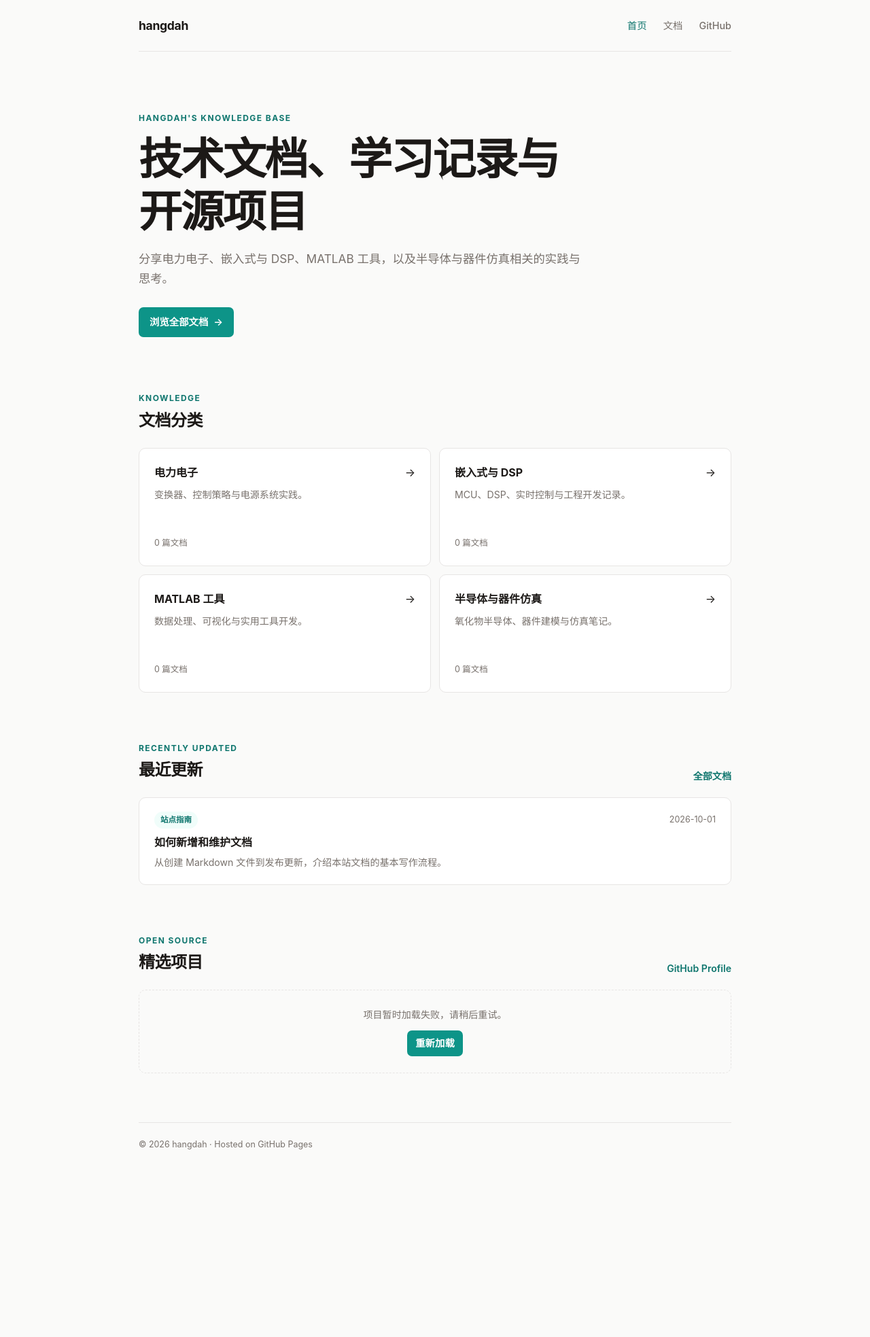
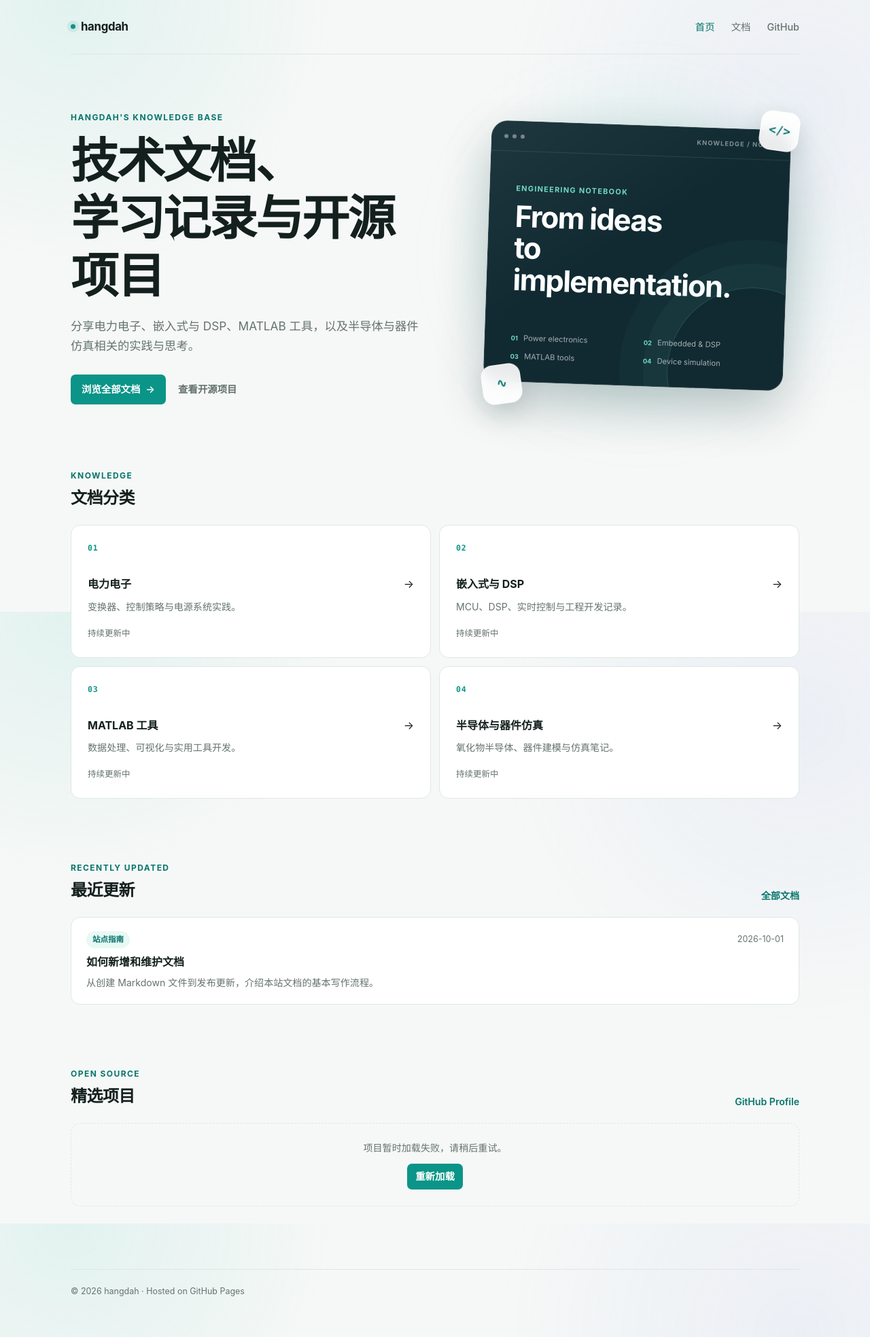
Before and after one commit to hangdah/hangdah.github.io, a Jekyll site: the page built from index.html, in a window 1280 px wide. Shown: the whole page at 68% size. Built offline with Jekyll 4.4.1, drawn with Linux system fonts in a browser that asks for light colours; before the commit the page ends 1751 px from its top, so only the background shows below that.

Commit message:
修改了美观

```diff
--- a/index.html
+++ b/index.html
@@ -4,12 +4,37 @@ title: 首页
 ---
 
 <section class="hero">
-  <p class="eyebrow">hangdah's knowledge base</p>
-  <h1>技术文档、学习记录与开源项目</h1>
-  <p class="hero-description">
-    分享电力电子、嵌入式与 DSP、MATLAB 工具，以及半导体与器件仿真相关的实践与思考。
-  </p>
-  <a class="primary-link" href="{{ '/docs/' | relative_url }}">浏览全部文档 <span aria-hidden="true">→</span></a>
+  <div class="hero-copy">
+    <p class="eyebrow">hangdah's knowledge base</p>
+    <h1>技术文档、<br />学习记录与开源项目</h1>
+    <p class="hero-description">
+      分享电力电子、嵌入式与 DSP、MATLAB 工具，以及半导体与器件仿真相关的实践与思考。
+    </p>
+    <div class="hero-actions">
+      <a class="primary-link" href="{{ '/docs/' | relative_url }}">浏览全部文档 <span aria-hidden="true">→</span></a>
+      <a class="secondary-link" href="#projects-title">查看开源项目</a>
+    </div>
+  </div>
+
+  <div class="hero-visual" aria-hidden="true">
+    <div class="visual-glow"></div>
+    <div class="knowledge-panel">
+      <div class="panel-bar">
+        <span></span><span></span><span></span>
+        <strong>KNOWLEDGE / NOTES</strong>
+      </div>
+      <p class="panel-label">Engineering notebook</p>
+      <p class="panel-title">From ideas<br />to implementation.</p>
+      <div class="panel-topics">
+        <span><b>01</b> Power electronics</span>
+        <span><b>02</b> Embedded &amp; DSP</span>
+        <span><b>03</b> MATLAB tools</span>
+        <span><b>04</b> Device simulation</span>
+      </div>
+    </div>
+    <span class="visual-badge badge-code">&lt;/&gt;</span>
+    <span class="visual-badge badge-signal">∿</span>
+  </div>
 </section>
 
 <section class="section" aria-labelledby="categories-title">
@@ -25,12 +50,15 @@ title: 首页
     {% for category in primary_categories %}
       {% assign category_docs = site.docs | where: "category", category.slug %}
       <a class="category-card" href="{{ '/docs/' | relative_url }}?category={{ category.slug }}">
+        <span class="category-number">0{{ forloop.index }}</span>
         <div class="category-card-header">
           <h3>{{ category.name }}</h3>
           <span aria-hidden="true">→</span>
         </div>
         <p>{{ category.description }}</p>
-        <span class="category-count">{{ category_docs.size }} 篇文档</span>
+        <span class="category-count">
+          {% if category_docs.size > 0 %}{{ category_docs.size }} 篇文档{% else %}持续更新中{% endif %}
+        </span>
       </a>
     {% endfor %}
   </div>
--- a/style.css
+++ b/style.css
@@ -1,14 +1,15 @@
 :root {
-  --color-bg: #fafaf9;
+  --color-bg: #f6f8f7;
   --color-surface: #ffffff;
-  --color-text: #1c1917;
-  --color-muted: #78716c;
-  --color-border: #e7e5e4;
-  --color-accent: #0d9488;
-  --color-accent-soft: #f0fdfa;
-  --color-accent-hover: #0f766e;
-  --radius: 10px;
-  --shadow: 0 10px 30px rgba(28, 25, 23, 0.05);
+  --color-text: #14201e;
+  --color-muted: #65736f;
+  --color-border: #dfe7e4;
+  --color-accent: #0b9488;
+  --color-accent-soft: #e8f8f4;
+  --color-accent-hover: #08756c;
+  --color-navy: #112a32;
+  --radius: 14px;
+  --shadow: 0 18px 45px rgba(18, 48, 45, 0.09);
 }
 
 *,
@@ -27,6 +28,10 @@ body {
   font-family: -apple-system, BlinkMacSystemFont, "Segoe UI", Roboto,
     Helvetica, Arial, "Noto Sans SC", sans-serif;
   background: var(--color-bg);
+  background-image:
+    radial-gradient(circle at 8% 0%, rgba(47, 190, 167, 0.1), transparent 25rem),
+    radial-gradient(circle at 92% 18%, rgba(125, 151, 230, 0.09), transparent 28rem);
+  background-attachment: fixed;
   color: var(--color-text);
   line-height: 1.65;
   -webkit-font-smoothing: antialiased;
@@ -51,7 +56,7 @@ button {
 }
 
 .container {
-  max-width: 920px;
+  max-width: 1120px;
   margin: 0 auto;
   padding: 0 24px 56px;
 }
@@ -77,15 +82,30 @@ button {
   display: flex;
   align-items: center;
   justify-content: space-between;
-  min-height: 76px;
+  min-height: 80px;
   border-bottom: 1px solid var(--color-border);
 }
 
 .site-brand {
-  font-size: 1.1rem;
-  font-weight: 700;
+  position: relative;
+  padding-left: 15px;
+  font-size: 1.05rem;
+  font-weight: 750;
   letter-spacing: -0.02em;
   text-decoration: none;
+}
+
+.site-brand::before {
+  position: absolute;
+  top: 50%;
+  left: 0;
+  width: 7px;
+  height: 7px;
+  border-radius: 50%;
+  background: var(--color-accent);
+  content: "";
+  transform: translateY(-50%);
+  box-shadow: 0 0 0 5px rgba(11, 148, 136, 0.11);
 }
 
 .site-header nav {
@@ -107,8 +127,13 @@ button {
 }
 
 .hero {
-  max-width: 720px;
-  padding: 88px 0 80px;
+  display: grid;
+  grid-template-columns: minmax(0, 1.05fr) minmax(380px, 0.95fr);
+  align-items: center;
+  gap: clamp(48px, 7vw, 90px);
+  max-width: none;
+  min-height: 610px;
+  padding: 76px 0 88px;
 }
 
 .eyebrow,
@@ -128,16 +153,165 @@ button {
 }
 
 .hero h1 {
-  max-width: 650px;
+  max-width: 680px;
   margin: 12px 0 18px;
-  font-size: clamp(2.25rem, 6vw, 4rem);
+  font-size: clamp(2.6rem, 5.5vw, 4.5rem);
 }
 
 .hero-description {
-  max-width: 650px;
+  max-width: 600px;
   margin-bottom: 28px;
   color: var(--color-muted);
   font-size: 1.08rem;
+}
+
+.hero-actions {
+  display: flex;
+  align-items: center;
+  flex-wrap: wrap;
+  gap: 18px;
+}
+
+.secondary-link {
+  color: var(--color-muted);
+  font-size: 0.9rem;
+  font-weight: 600;
+  text-decoration: none;
+}
+
+.secondary-link:hover {
+  color: var(--color-accent-hover);
+}
+
+.hero-visual {
+  position: relative;
+  min-height: 430px;
+}
+
+.visual-glow {
+  position: absolute;
+  top: 4%;
+  left: 5%;
+  width: 90%;
+  height: 90%;
+  border-radius: 50%;
+  background: rgba(74, 197, 175, 0.2);
+  filter: blur(60px);
+}
+
+.knowledge-panel {
+  position: absolute;
+  inset: 20px 18px 26px 8px;
+  overflow: hidden;
+  border: 1px solid rgba(255, 255, 255, 0.12);
+  border-radius: 24px;
+  background:
+    linear-gradient(145deg, rgba(255, 255, 255, 0.06), transparent 45%),
+    var(--color-navy);
+  box-shadow: 0 30px 70px rgba(16, 42, 49, 0.24);
+  color: #fff;
+  transform: rotate(2deg);
+}
+
+.knowledge-panel::after {
+  position: absolute;
+  right: -80px;
+  bottom: -100px;
+  width: 250px;
+  height: 250px;
+  border: 1px solid rgba(118, 226, 204, 0.2);
+  border-radius: 50%;
+  content: "";
+  box-shadow: 0 0 0 35px rgba(118, 226, 204, 0.04), 0 0 0 70px rgba(118, 226, 204, 0.03);
+}
+
+.panel-bar {
+  display: flex;
+  align-items: center;
+  gap: 6px;
+  padding: 14px 18px;
+  border-bottom: 1px solid rgba(255, 255, 255, 0.1);
+}
+
+.panel-bar span {
+  width: 6px;
+  height: 6px;
+  border-radius: 50%;
+  background: rgba(255, 255, 255, 0.4);
+}
+
+.panel-bar strong {
+  margin-left: auto;
+  color: rgba(255, 255, 255, 0.48);
+  font-size: 0.58rem;
+  letter-spacing: 0.12em;
+}
+
+.panel-label {
+  margin: 46px 38px 8px;
+  color: #70dac5;
+  font-size: 0.68rem;
+  font-weight: 700;
+  letter-spacing: 0.12em;
+  text-transform: uppercase;
+}
+
+.panel-title {
+  margin: 0 38px;
+  font-size: clamp(2rem, 3.4vw, 3rem);
+  font-weight: 700;
+  letter-spacing: -0.04em;
+  line-height: 1.06;
+}
+
+.panel-topics {
+  position: absolute;
+  right: 30px;
+  bottom: 28px;
+  left: 38px;
+  display: grid;
+  grid-template-columns: 1fr 1fr;
+  gap: 8px 20px;
+}
+
+.panel-topics span {
+  color: rgba(255, 255, 255, 0.62);
+  font-size: 0.7rem;
+}
+
+.panel-topics b {
+  margin-right: 5px;
+  color: #70dac5;
+  font-size: 0.58rem;
+}
+
+.visual-badge {
+  position: absolute;
+  display: grid;
+  width: 58px;
+  height: 58px;
+  place-items: center;
+  border: 1px solid rgba(255, 255, 255, 0.7);
+  border-radius: 17px;
+  background: rgba(255, 255, 255, 0.9);
+  box-shadow: 0 14px 35px rgba(18, 48, 45, 0.16);
+  color: var(--color-accent-hover);
+  font-family: "SFMono-Regular", Consolas, monospace;
+  font-size: 1.1rem;
+  font-weight: 700;
+  backdrop-filter: blur(10px);
+}
+
+.badge-code {
+  top: 0;
+  right: 0;
+  transform: rotate(8deg);
+}
+
+.badge-signal {
+  bottom: 0;
+  left: 0;
+  transform: rotate(-8deg);
 }
 
 .primary-link,
@@ -165,7 +339,7 @@ button {
 }
 
 .section {
-  margin-bottom: 72px;
+  margin-bottom: 92px;
 }
 
 .section-heading {
@@ -212,10 +386,30 @@ button {
 }
 
 .category-card {
+  position: relative;
   display: flex;
-  min-height: 174px;
+  min-height: 190px;
   flex-direction: column;
-  padding: 22px;
+  overflow: hidden;
+  padding: 24px;
+}
+
+.category-card::after {
+  position: absolute;
+  right: -28px;
+  bottom: -40px;
+  width: 110px;
+  height: 110px;
+  border-radius: 50%;
+  background: var(--color-accent-soft);
+  content: "";
+  opacity: 0;
+  transition: opacity 0.15s ease, transform 0.15s ease;
+}
+
+.category-card > * {
+  position: relative;
+  z-index: 1;
 }
 
 .category-card:hover,
@@ -224,6 +418,20 @@ button {
   border-color: rgba(13, 148, 136, 0.55);
   box-shadow: var(--shadow);
   transform: translateY(-1px);
+}
+
+.category-card:hover::after {
+  opacity: 0.8;
+  transform: scale(1.15);
+}
+
+.category-number {
+  margin-bottom: 30px;
+  color: var(--color-accent);
+  font-family: "SFMono-Regular", Consolas, monospace;
+  font-size: 0.72rem;
+  font-weight: 700;
+  letter-spacing: 0.08em;
 }
 
 .category-card-header,
@@ -248,10 +456,12 @@ button {
 }
 
 .category-card p {
-  margin: 8px 0 20px;
+  margin: 8px 0 18px;
 }
 
 .category-count {
+  position: relative;
+  z-index: 1;
   margin-top: auto;
   color: var(--color-muted);
   font-size: 0.78rem;
@@ -547,6 +757,24 @@ footer {
   font-size: 0.78rem;
 }
 
+@media (max-width: 880px) {
+  .hero {
+    grid-template-columns: 1fr;
+    gap: 42px;
+    min-height: auto;
+  }
+
+  .hero-copy {
+    max-width: 720px;
+  }
+
+  .hero-visual {
+    width: min(100%, 560px);
+    min-height: 420px;
+    margin: 0 auto;
+  }
+}
+
 @media (max-width: 720px) {
   .container {
     padding: 0 18px 40px;
@@ -593,6 +821,39 @@ footer {
     font-size: 2.15rem;
   }
 
+  .hero-visual {
+    min-height: 350px;
+  }
+
+  .knowledge-panel {
+    inset: 16px 8px 20px;
+  }
+
+  .panel-label,
+  .panel-title {
+    margin-left: 24px;
+    margin-right: 24px;
+  }
+
+  .panel-label {
+    margin-top: 34px;
+  }
+
+  .panel-topics {
+    right: 22px;
+    bottom: 22px;
+    left: 24px;
+    grid-template-columns: 1fr;
+    gap: 5px;
+  }
+
+  .visual-badge {
+    width: 48px;
+    height: 48px;
+    border-radius: 14px;
+    font-size: 0.9rem;
+  }
+
   .section-heading {
     align-items: flex-start;
   }
```
Also changed, not shown: README.md, index.png (added).
